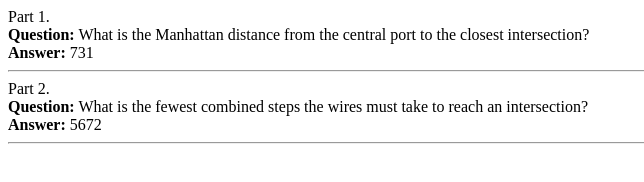
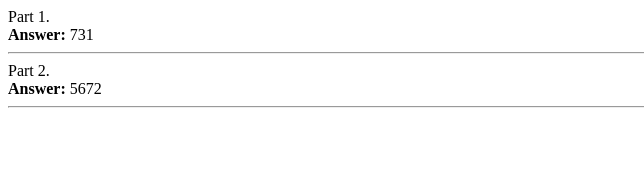
Before and after one commit to aliravn/advent-of-code-2019, a plain HTML site: page advent_day_03.html in a window 1280 px wide. Shown: the whole page, without its empty margins (0-644 px from the left). Drawn offline with Linux system fonts and the light colour scheme.

Commit message:
clean up

```diff
--- a/advent_day_03.html
+++ b/advent_day_03.html
@@ -143,7 +143,6 @@ let distance = Math.abs(crossArray[0][0]) + Math.abs(crossArray[0][1]);
 
 document.getElementById('outputPart1').innerHTML = `
 	<div>Part 1.</div>
-	<div><b>Question:</b> What is the Manhattan distance from the central port to the closest intersection?</div>
 	<div><b>Answer:</b> ${distance}</div>
 	<hr/>`;
 
@@ -158,10 +157,8 @@ for (i = 1; i < crossArray.length; i+=2) {
 
 document.getElementById('outputPart2').innerHTML = `
 	<div>Part 2.</div>
-	<div><b>Question:</b> What is the fewest combined steps the wires must take to reach an intersection?</div>
 	<div><b>Answer:</b> ${stepsToCrossing}</div>
 	<hr/>`;
-console.log(stepsToCrossing);
 
 </script>
 
```
